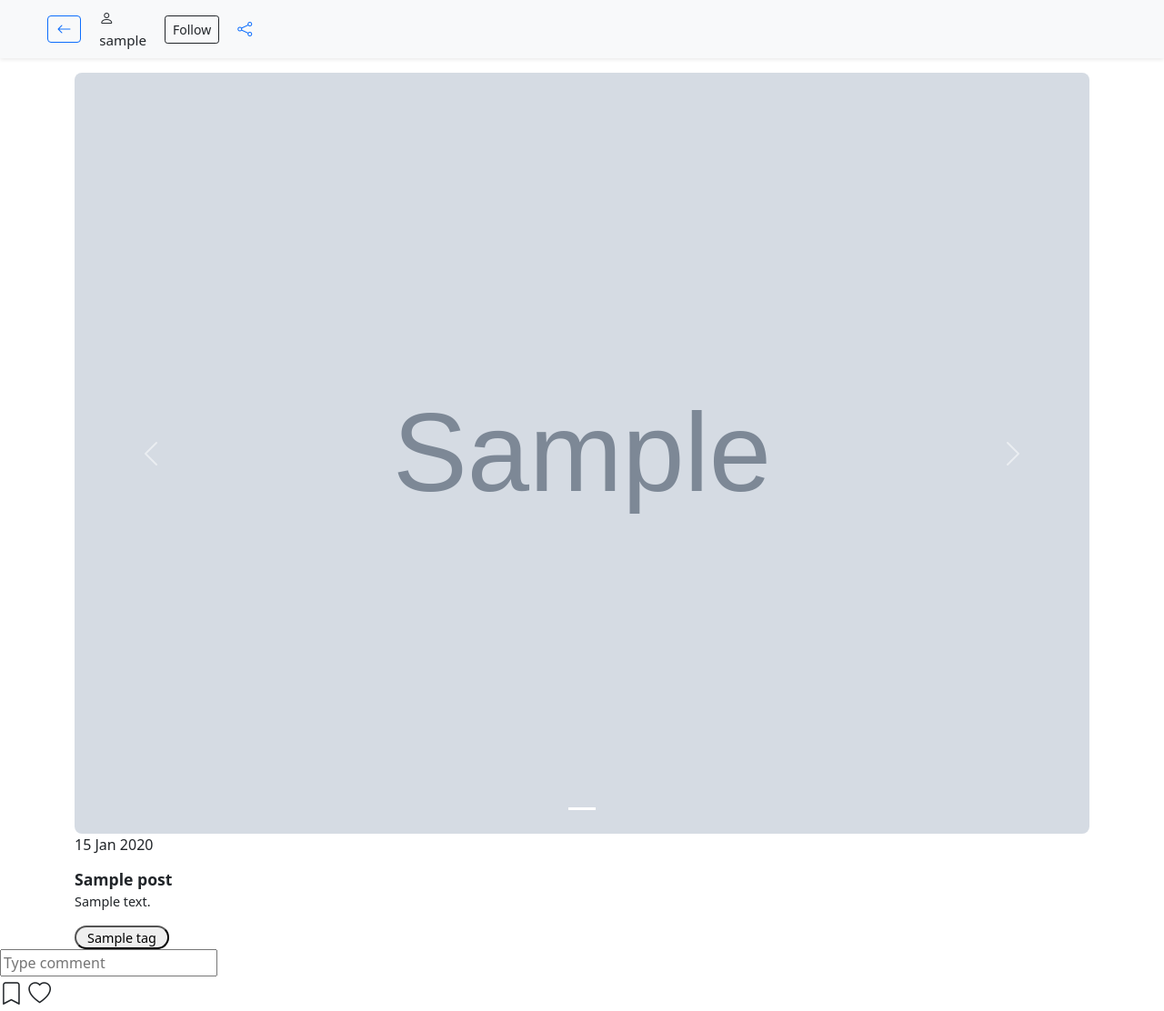
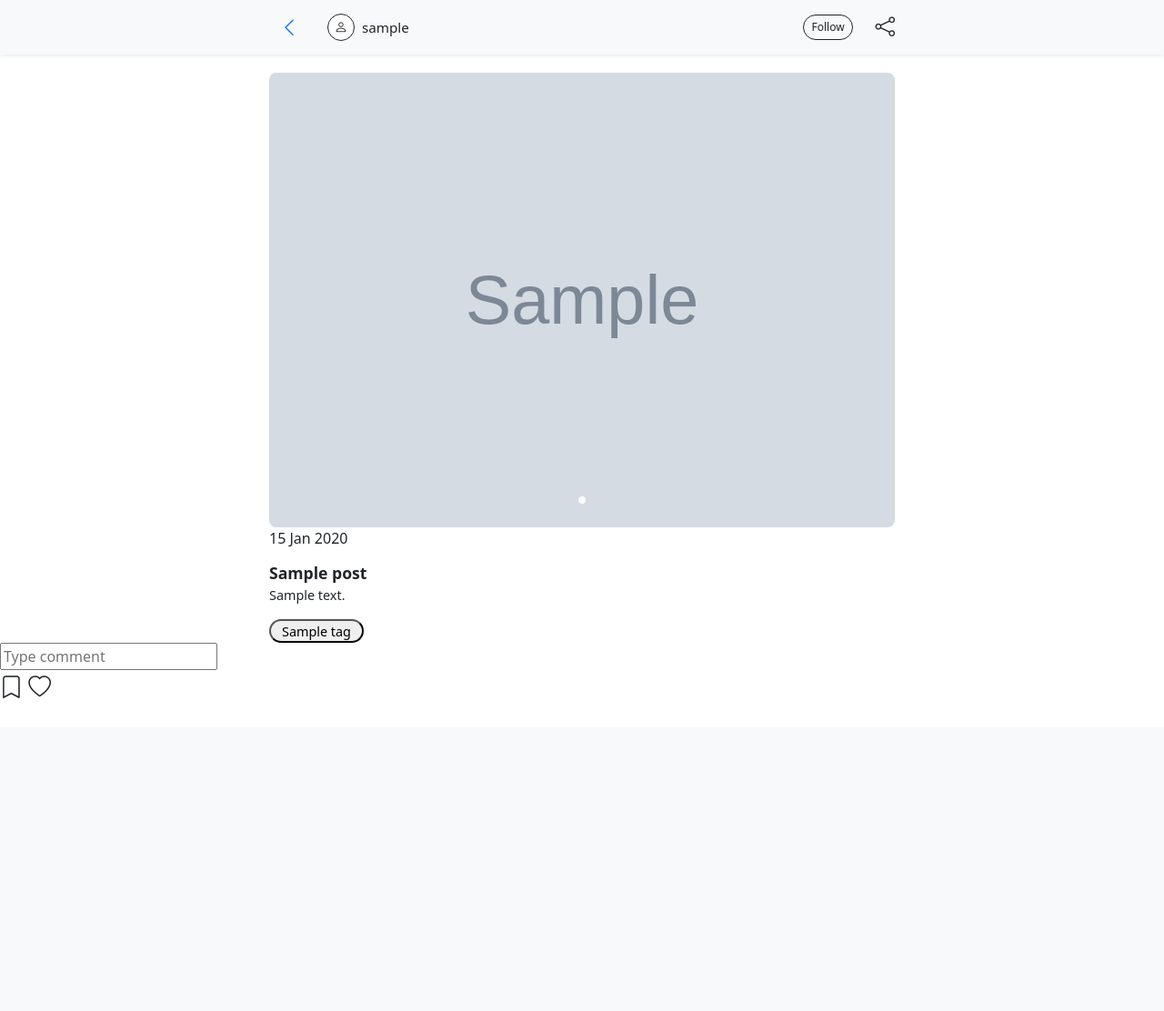
Before and after one commit to JJYNG1023/Project_3_Mira_Blog, a Django app: a page that uses blog/templates/blog/post_detail.html in a window 1280 px wide. Shown: the whole page at 91% size. After the commit the page ends 768 px from the top, so only its background shows below. Run offline with Django 4.2, Linux system fonts and the light colour scheme; tables that the repository leaves empty hold one stand-in row (values such as "Sample post"); grey boxes marked "Sample" are stand-in pictures.

Commit message:
finalised post detail nav bar layout

```diff
--- a/blog/static/blog/css/style.css
+++ b/blog/static/blog/css/style.css
@@ -2,7 +2,10 @@ body {
     padding-top: 80px;
 }
 
-/* Whole navbar row */
+/* -----------------------------
+   Shared navbar
+------------------------------ */
+
 .mira-navbar {
     display: flex;
     align-items: center;
@@ -10,7 +13,6 @@ body {
     flex-wrap: nowrap;
 }
 
-/* Menu button + Explore + Recent */
 .mira-nav-links {
     display: flex;
     align-items: center;
@@ -23,20 +25,26 @@ body {
     font-size: larger;
 }
 
-/* Menu button */
 .mira-menu-btn {
-    padding: 0.35rem 0.6rem;
+    width: 44px;
+    height: 44px;
+    border: none;
+    background: transparent;
+    color: #0d6efd;
+    padding: 0;
+    font-size: 1.35rem;
     line-height: 1;
+    display: flex;
+    align-items: center;
+    justify-content: center;
 }
 
-/* Explore and Recent */
 .mira-nav-link {
     font-size: 0.95rem;
     white-space: nowrap;
     padding: 0;
 }
 
-/* Search bar */
 .mira-search-form {
     flex: 1;
     min-width: 0;
@@ -47,7 +55,10 @@ body {
     border-radius: 15px;
 }
 
-/* landing page */
+
+/* -----------------------------
+   Landing page: topic filters
+------------------------------ */
 
 .topic-filter-section {
     padding: 0.75rem 1rem 0.5rem;
@@ -59,10 +70,6 @@ body {
     align-items: center;
     gap: 0.35rem;
     width: 100%;
-}
-
-.topic-filter-wrapper::-webkit-scrollbar {
-    display: none;
 }
 
 .topic-btn {
@@ -78,12 +85,13 @@ body {
 }
 
 
-/* Landing page post grid*/
+/* -----------------------------
+   Landing page: post cards
+------------------------------ */
 
 .post-feed-section {
     padding: 0.75rem 1rem 6rem;
 }
-
 
 .mira-post-card {
     display: block;
@@ -103,13 +111,10 @@ body {
     border-radius: 0.5rem;
 }
 
-/* Only affects real uploaded images */
 img.mira-post-image {
-    display: block;
     object-fit: cover;
 }
 
-/* Only affects placeholder div */
 div.mira-post-image {
     display: flex;
     align-items: center;
@@ -132,7 +137,80 @@ div.mira-post-image {
 }
 
 
-/* Scroll arrow*/
+/* -----------------------------
+   Post detail page
+------------------------------ */
+
+.post-detail-nav .mira-navbar,
+.post-detail-section {
+    max-width: 720px;
+    margin: 0 auto;
+    padding-left: 1rem;
+    padding-right: 1rem;
+}
+
+.post-detail-nav .mira-nav-links {
+    flex: 1;
+}
+
+.post-author-id {
+    display: flex;
+    align-items: center;
+    gap: 0.5rem;
+    min-width: 0;
+}
+
+.post-author-placeholder {
+    width: 30px;
+    height: 30px;
+    border: 1px solid #212529;
+    border-radius: 50%;
+    display: flex;
+    align-items: center;
+    justify-content: center;
+    background-color: #ffffff;
+    font-size: 0.9rem;
+}
+
+.post-follow-btn {
+    font-size: 0.75rem;
+    padding: 0.25rem 0.55rem;
+    white-space: nowrap;
+    border-radius: 3rem;
+}
+
+.post-share-btn {
+    color: #212529;
+    font-size: 1.35rem;
+    text-decoration: none;
+    display: flex;
+    align-items: center;
+}
+
+.post-share-btn:hover {
+    color: #0d6efd;
+}
+
+.post-detail-image {
+    height: 420px;
+    object-fit: cover;
+}
+
+.carousel-indicators [data-bs-target] {
+    width: 8px;
+    height: 8px;
+    border-radius: 50%;
+}
+
+.carousel-control-prev,
+.carousel-control-next {
+    display: none;
+}
+
+
+/* -----------------------------
+   Shared scroll arrow
+------------------------------ */
 
 .scroll-down-arrow {
     text-align: center;
@@ -142,7 +220,9 @@ div.mira-post-image {
 }
 
 
-/* Bottom mobile navigation*/
+/* -----------------------------
+   Bottom mobile navigation
+------------------------------ */
 
 .bottom-mobile-nav {
     position: fixed;
@@ -175,7 +255,9 @@ div.mira-post-image {
 }
 
 
-/* Tablet view */
+/* -----------------------------
+   Tablet view
+------------------------------ */
 
 @media screen and (min-width: 768px) {
 
@@ -183,11 +265,6 @@ div.mira-post-image {
     .post-feed-section {
         max-width: 1000px;
         margin: 0 auto;
-    }
-
-    .mira-post-grid {
-        column-count: 3;
-        column-gap: 1rem;
     }
 
     .topic-btn {
@@ -206,10 +283,17 @@ div.mira-post-image {
         max-width: 350px;
         margin-left: auto;
     }
+
+    .post-detail-image {
+        height: 500px;
+    }
 }
 
 
-/* Desktop */
+/* -----------------------------
+   Desktop view
+------------------------------ */
+
 @media screen and (min-width: 1024px) {
     .mira-navbar {
         max-width: 1200px;
@@ -219,7 +303,12 @@ div.mira-post-image {
     .mira-search-form {
         max-width: 420px;
     }
+
+    .bottom-mobile-nav {
+        display: none;
+    }
 }
+
 
 @media screen and (min-width: 1200px) {
 
@@ -227,8 +316,4 @@ div.mira-post-image {
     .post-feed-section {
         max-width: 1140px;
     }
-
-    .mira-post-grid {
-        column-gap: 1.25rem;
-    }
 }
--- a/blog/templates/blog/post_detail.html
+++ b/blog/templates/blog/post_detail.html
@@ -4,12 +4,12 @@
 {% block navbar %}
 <!-- individual post detail navbar to replace the base navbar-->
 <header>
-    <nav class="navbar bg-light shadow-sm fixed-top">
+    <nav class="navbar bg-light shadow-sm fixed-top post-detail-nav">
         <div class="container-fluid mira-navbar">
 
             <div class="mira-nav-links">
-                <a href="{% url 'home' %}" class="btn btn-outline-primary mira-menu-btn" aria-label="Back to home">
-                    <i class="bi bi-arrow-left"></i>
+                <a href="{% url 'home' %}" class="mira-menu-btn" aria-label="Back to home">
+                    <i class="bi bi-chevron-left"></i>
                 </a>
 
             <!-- to be replaced with post author username in the future -->
@@ -23,6 +23,7 @@
                     {{ post.author.username }}
                 <!-- post author username -->
                 </span>
+            </div>
             </div>
 
             <button type="button" class="btn btn-outline-dark btn-sm post-follow-btn">
```
